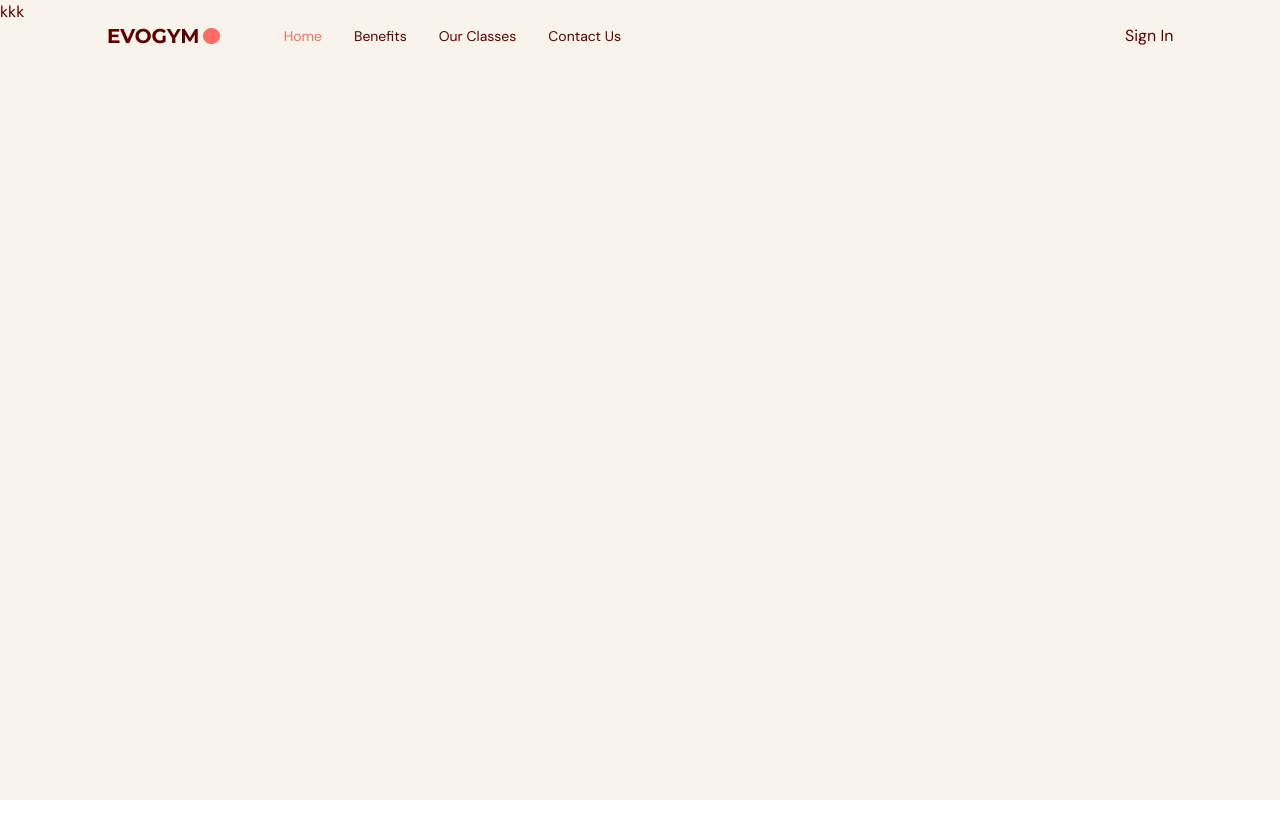
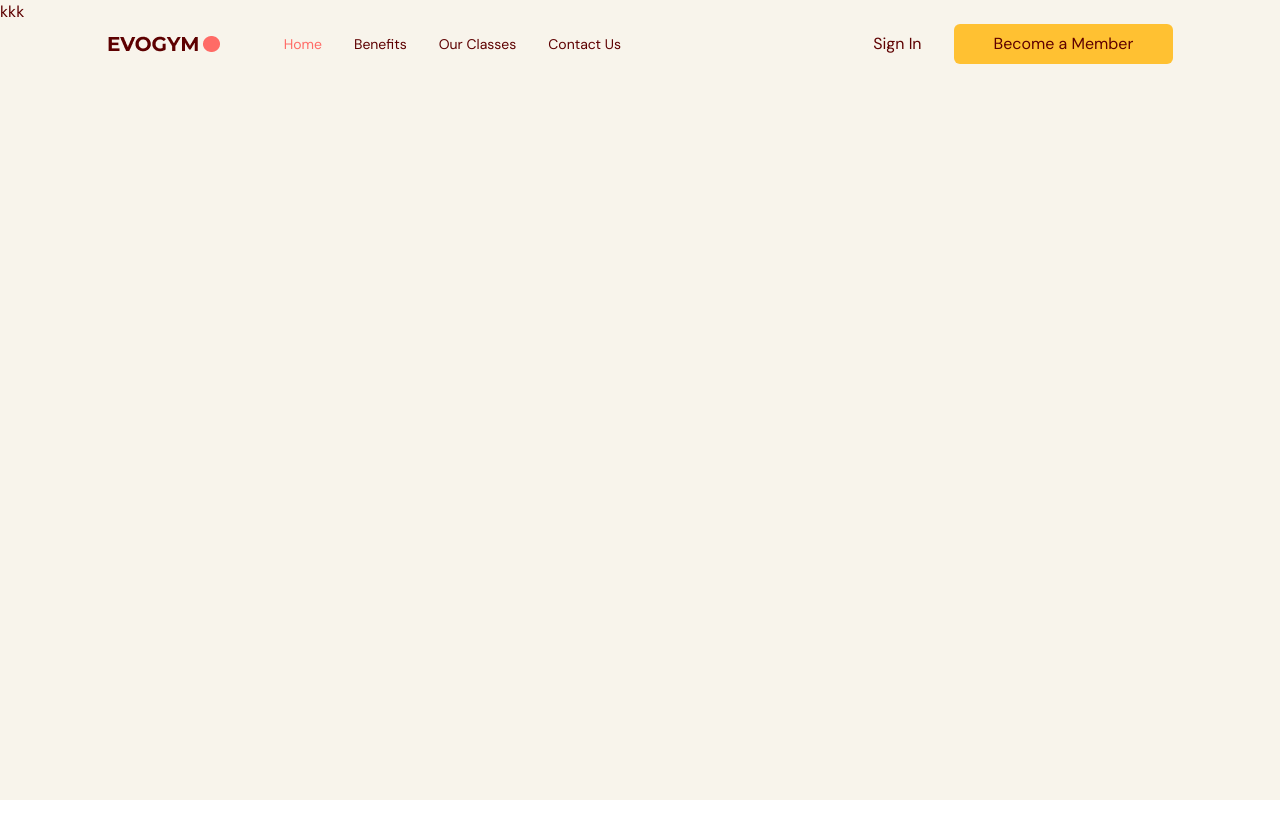
Before and after one commit to goni715/fitness-app-ts, a React (Vite) app: page / in a window 1280 px wide. Shown: the top 838 px of the page. Built offline with nearby package versions, Linux system fonts and the light colour scheme.

Commit message:
action button

```diff
--- a/src/components/Navbar/Navbar.tsx
+++ b/src/components/Navbar/Navbar.tsx
@@ -5,6 +5,7 @@
 import { TSelectedPage } from "../../shared/types";
 import useMediaQuery from "../../hooks/useMediaQuery";
 import { useState } from "react";
+import ActionButton from "../../shared/ActionButton";
 
 type TProps = {
   isTopOfPage: boolean;
@@ -56,9 +57,9 @@
                   </div>
                   <div className={`${flexBetween} gap-8`}>
                     <p>Sign In</p>
-                    {/* <ActionButton setSelectedPage={setSelectedPage}>
+                    <ActionButton setSelectedPage={setSelectedPage}>
                     Become a Member
-                  </ActionButton> */}
+                  </ActionButton>
                   </div>
                 </div>
               ) : (
--- /dev/null
+++ b/src/shared/ActionButton.tsx
@@ -0,0 +1,22 @@
+import React from "react";
+import AnchorLink from "react-anchor-link-smooth-scroll";
+import { TSelectedPage } from "./types";
+
+type Props = {
+  children: React.ReactNode;
+  setSelectedPage: (value: TSelectedPage) => void;
+};
+
+const ActionButton = ({ children, setSelectedPage }: Props) => {
+  return (
+    <AnchorLink
+      className="rounded-md bg-secondary-500 px-10 py-2 hover:bg-primary-500 hover:text-white"
+      onClick={() => setSelectedPage(TSelectedPage.ContactUs)}
+      href={`#${TSelectedPage.ContactUs}`}
+    >
+      {children}
+    </AnchorLink>
+  );
+};
+
+export default ActionButton;
```
